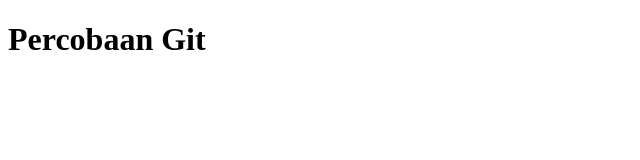
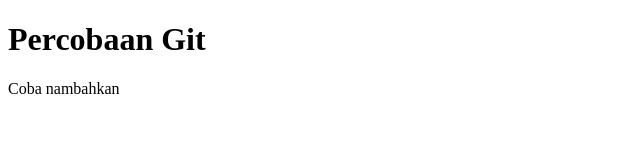
Before and after one commit to dinardiamond/coba-git, a plain HTML site: page index.html in a window 1280 px wide. Shown: the whole page, without its empty margins (0-640 px from the left). Drawn offline with Linux system fonts and the light colour scheme.

Commit message:
revisi-commit

```diff
--- a/index.html
+++ b/index.html
@@ -7,6 +7,6 @@
 </head>
 <body>
     <h1>Percobaan Git</h1>
-
+    <p>Coba nambahkan</p>
 </body>
 </html>
```
